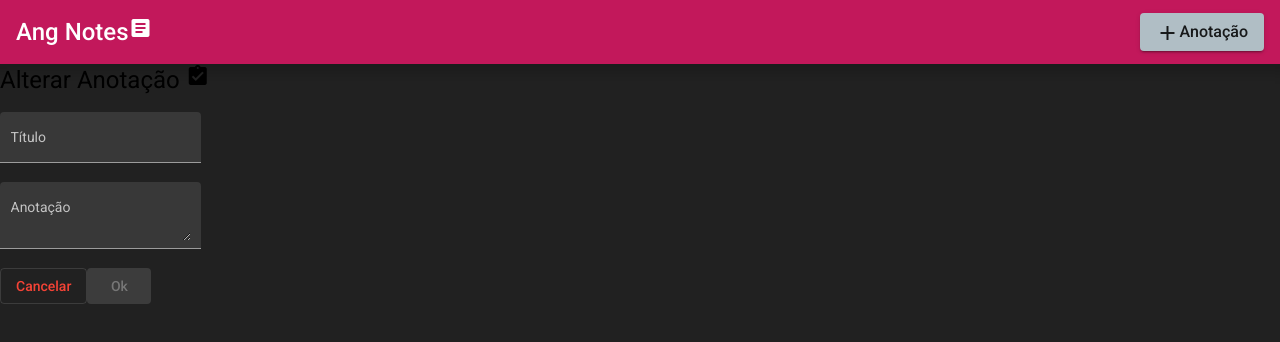
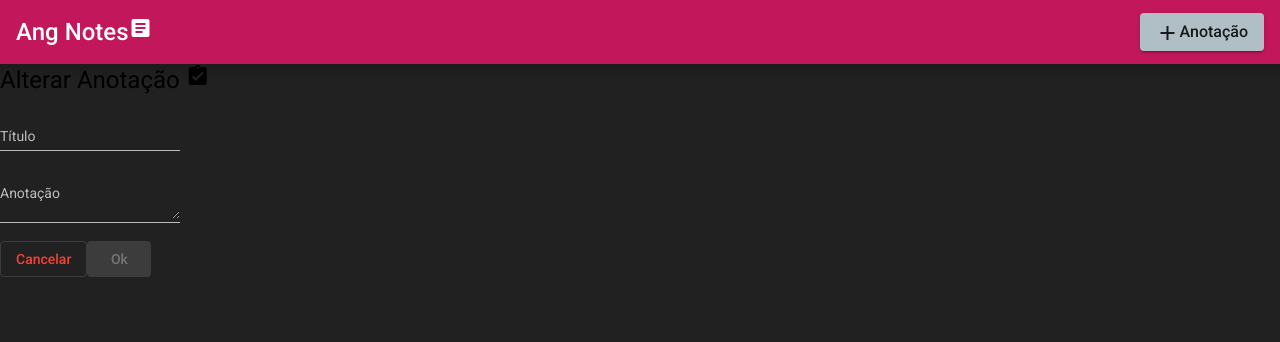
Before and after one commit to ranielsobrinho/AngNotes, an Angular app: page /1 in a window 1280 px wide. Shown: the top 342 px of the page. Built offline with nearby package versions, Linux system fonts and the light colour scheme.

Commit message:
Edit for normal material angular input

```diff
--- a/src/app/pages/update-note/update-note.component.html
+++ b/src/app/pages/update-note/update-note.component.html
@@ -2,14 +2,14 @@
 
   <form [formGroup]= "form">
 
-    <mat-form-field appearance="fill">
+    <mat-form-field>
         <mat-label>Título</mat-label>
-        <input type="text" matInput formControlName="title">
+        <input type="text" name="title" matInput formControlName="title">
       </mat-form-field>
 
-      <mat-form-field appearance="fill">
+      <mat-form-field>
         <mat-label>Anotação</mat-label>
-        <textarea matInput formControlName="body"></textarea>
+        <textarea matInput name="body" formControlName="body"></textarea>
       </mat-form-field>
 
   </form>
```
